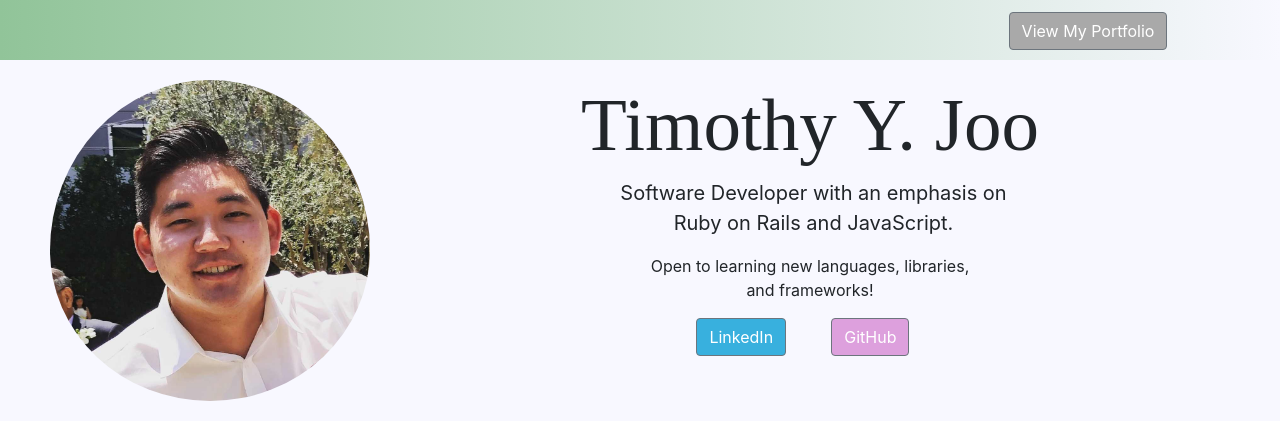
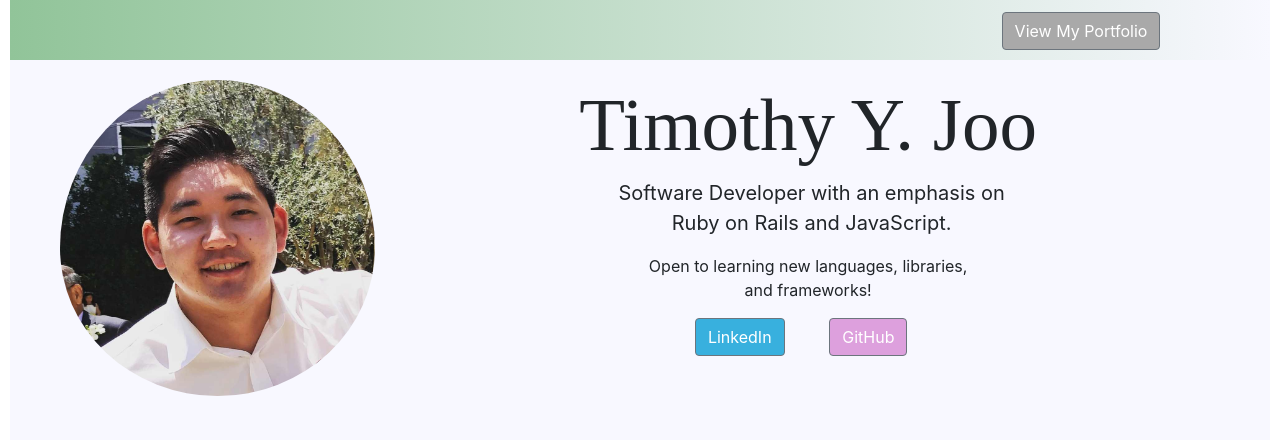
Before and after one commit to Tyjoo26/personal-site, a React (Create React App) app: page / in a window 1280 px wide. Shown: the top 440 px of the page. Built offline with nearby package versions, Linux system fonts and the light colour scheme.

Commit message:
pulled down background color styling to the rest of home page

```diff
--- a/src/App.css
+++ b/src/App.css
@@ -1,6 +1,8 @@
 .App {
   text-align: center;
   background-color: #f8f8ff;
+  height: 700px;
+  margin: auto 10px;
 }
 
 .App-logo {
```
